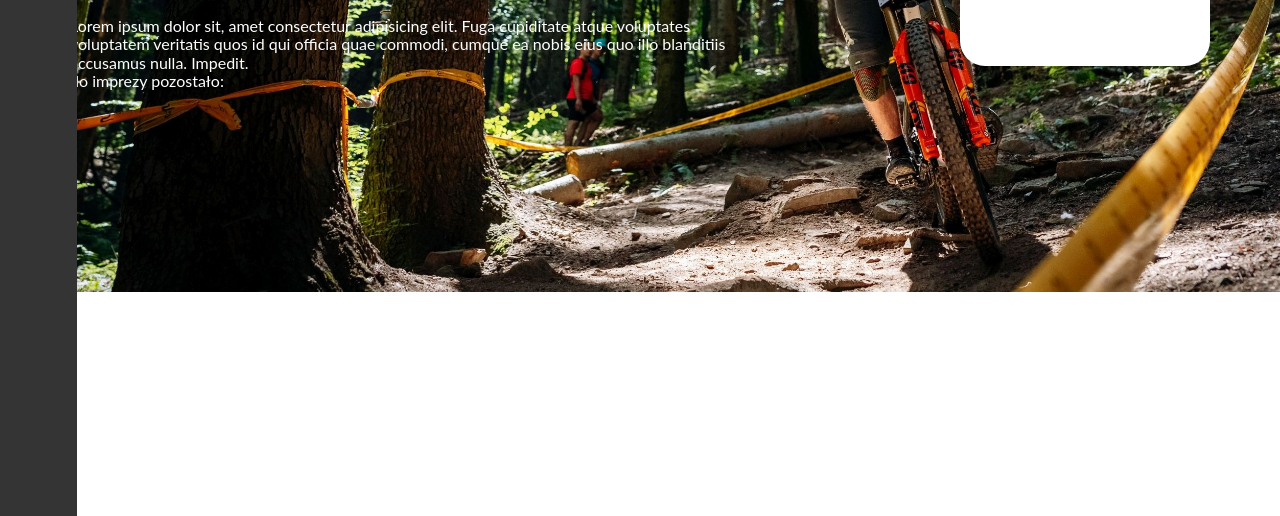
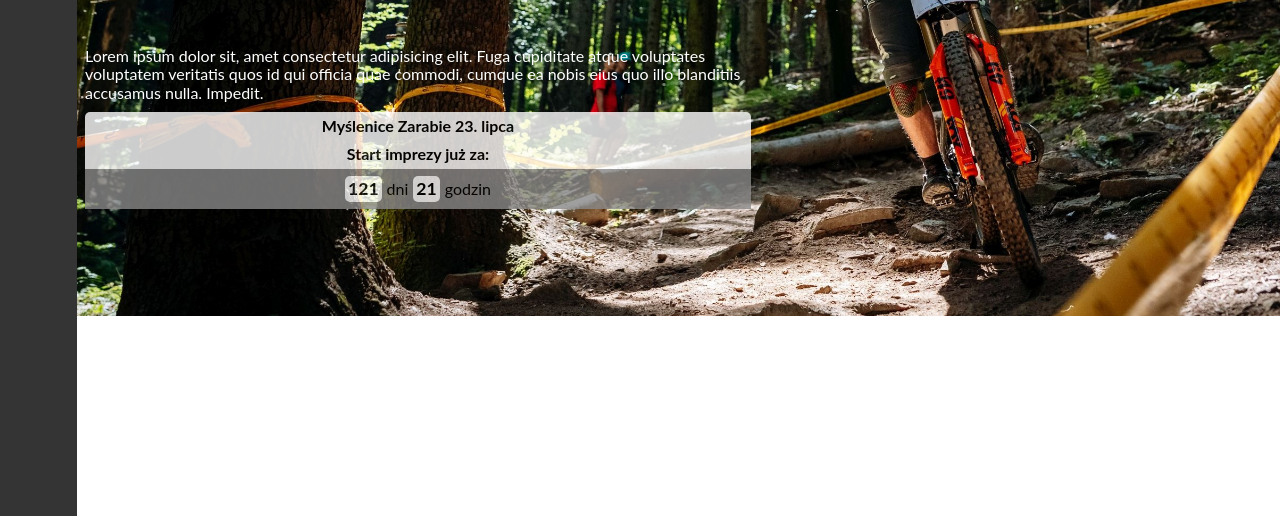
Before and after one commit to msu2krk/extreme-jam, a website built with Vite: page index.html in a window 1280 px wide. Shown: the part 284-800 px from the top of the page. Built offline with nearby package versions, Linux system fonts and the light colour scheme.

Commit message:
home page done

```diff
--- a/index.html
+++ b/index.html
@@ -44,7 +44,10 @@
 	</head>
 	<body>
 		<nav class="navigation-sidebar"></nav>
-		<section class="main">
+		<section
+			class="main"
+			id="home"
+		>
 			<div class="container">
 				<div class="main__description">
 					<img
@@ -60,13 +63,16 @@
 						nobis eius quo illo blanditiis accusamus nulla.
 						Impedit.</span
 					>
-					<div class="main__timer">do imprezy pozostało:</div>
 				</div>
-				<div class="main__data-place">
-					<ul>
-						<li>Data <span>23. lipca</span></li>
-						<li>Miejsce <span>Myślenice</span></li>
-					</ul>
+				<div class="main__where-when">
+					<p class="main__where">
+						<span>Myślenice Zarabie</span> 23. lipca
+					</p>
+					<p class="main__when">Start imprezy już za:</p>
+					<div
+						class="main__timer"
+						id="countdown"
+					></div>
 				</div>
 			</div>
 		</section>
--- a/main.js
+++ b/main.js
@@ -1 +1,35 @@
-import './sass/main.scss'
+import "./sass/main.scss";
+
+var end = new Date("07/21/2023 10:1 AM");
+
+var _second = 1000;
+var _minute = _second * 60;
+var _hour = _minute * 60;
+var _day = _hour * 24;
+var timer;
+
+function showRemaining() {
+	var now = new Date();
+	var distance = end - now;
+	if (distance < 0) {
+		clearInterval(timer);
+		document.getElementById("countdown").innerHTML = "EXPIRED!";
+
+		return;
+	}
+	var days = Math.floor(distance / _day);
+	var hours = Math.floor((distance % _day) / _hour);
+	var minutes = Math.floor((distance % _hour) / _minute);
+	var seconds = Math.floor((distance % _minute) / _second);
+
+	document.getElementById("countdown").innerHTML =
+		"<span>" + days + "</span>" + " dni ";
+	document.getElementById("countdown").innerHTML +=
+		"<span>" + hours + "</span>" + " godzin ";
+	// document.getElementById("countdown").innerHTML +=
+	// 	"<span>" + minutes + "</span>" + "minut";
+	// document.getElementById("countdown").innerHTML +=
+	// 	"<span>" + seconds + "</span>" + " sekund ";
+}
+
+timer = setInterval(showRemaining, 1000);
--- a/sass/_homepage.scss
+++ b/sass/_homepage.scss
@@ -8,27 +8,82 @@
 
 .main {
   background-image: url(/public/img/IMG_@karokrasinska_-44.jpg);
-  background-size: 100%;
+  background-size: cover;
   background-repeat: no-repeat;
   height: 75dvh;
+  padding: 0 70px 0 70px;
+  display: block;
+  display: flex;
 
-  & .container {
+  @media (max-width: 1100px) {
+    background-image: url(/public/img/IMG_@karokrasinska_-444.jpg);
+    height: 100dvh;
+  }
+
+  & h1 {
+    margin-bottom: 50px;
+  }
+
+
+
+  & &__where-when {
+    width: 60%;
+    border-radius: 5px;
+    background-color: $mainBoxBGcolor;
+    color: $mainBoxColor;
+    opacity: 0.8;
+
     display: block;
     display: flex;
-    justify-content: space-between;
+    flex-direction: column;
+    align-items: center;
+    text-align: center;
+
+    @media (max-width: 1100px) {
+      width: 100%;
+    }
+
+    & p {
+      margin: 5px 0 5px 0;
+      font-weight: 700;
+    }
   }
 
   & &__description {
     padding-top: 80px;
     color: $mainBanerColor;
     width: 60%;
+    margin-bottom: 10px;
+
+    @media (max-width: 1100px) {
+      width: 100%;
+      margin-bottom: 50px;
+      padding-top: 15px;
+    }
   }
 
-  & &__data-place {
-    margin-top: 200px;
-    background-color: #ffffff;
-    width: 250px;
-    height: 150px;
-    border-radius: 25px;
+  & &__timer {
+
+
+    width: 100%;
+    height: 40px;
+    border-radius-bottom: 10px;
+    background-color: $timerColor;
+    color: $mainBoxColor;
+
+    display: block;
+    display: flex;
+    flex-wrap: wrap;
+    gap: 5px;
+    align-items: center;
+    justify-content: center;
+
+    & span {
+      background-color: $mainBoxBGcolor;
+      font-size: 1.1rem;
+      font-weight: 700;
+      padding: 3px;
+      border-radius: 5px;
+    }
   }
 }
--- a/sass/_variables.scss
+++ b/sass/_variables.scss
@@ -1,5 +1,7 @@
 $mainBGcolor: #432f69;
 $mainBanerColor :#ffffff;
-
+$mainBoxBGcolor:#ffffff;
+$timerColor:#8a8989;
+$mainBoxColor:#000000;
 $mainFontFamily:'Lato',
 sans-serif;
```
Also changed, not shown: public/img/IMG_@karokrasinska_-444.jpg (added).
